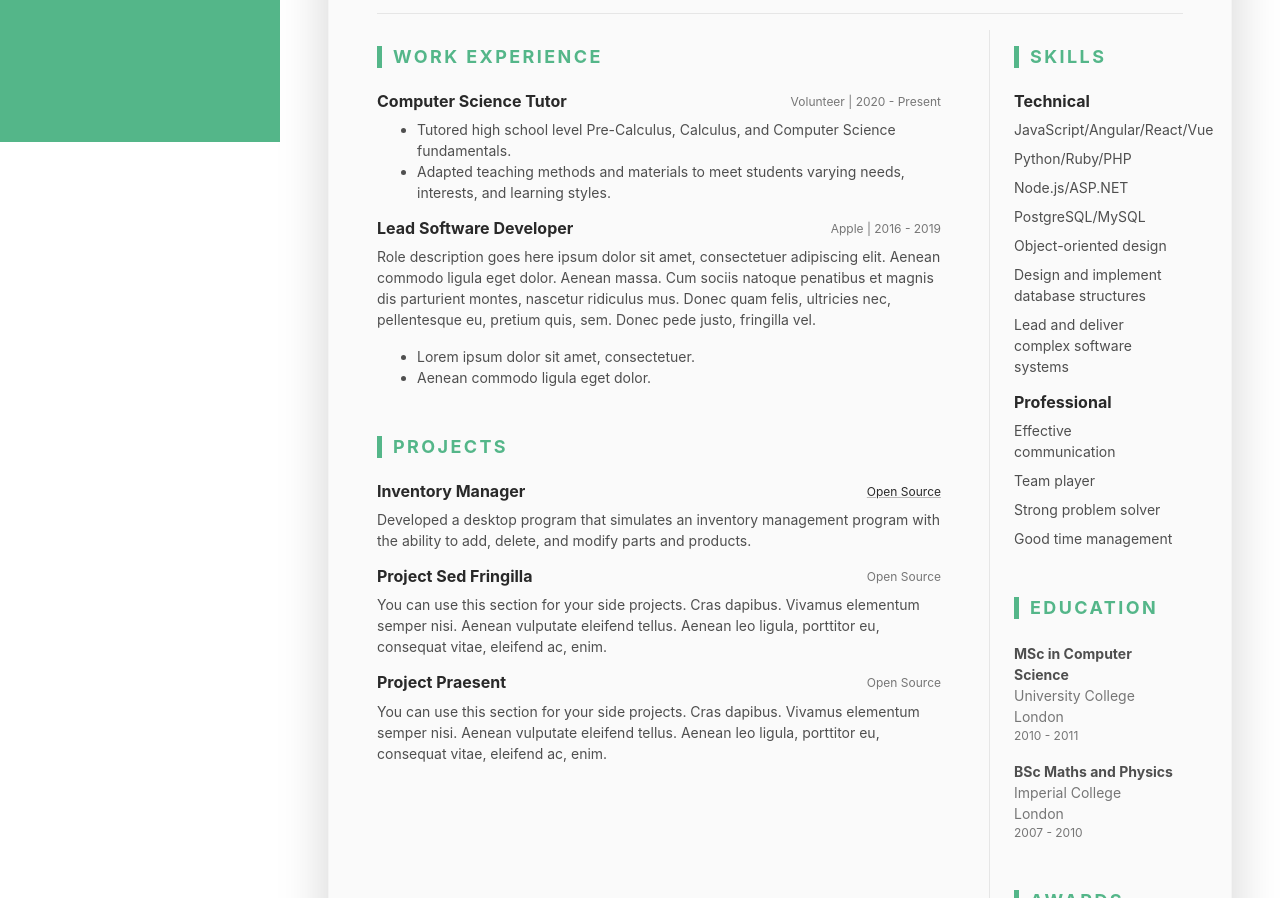
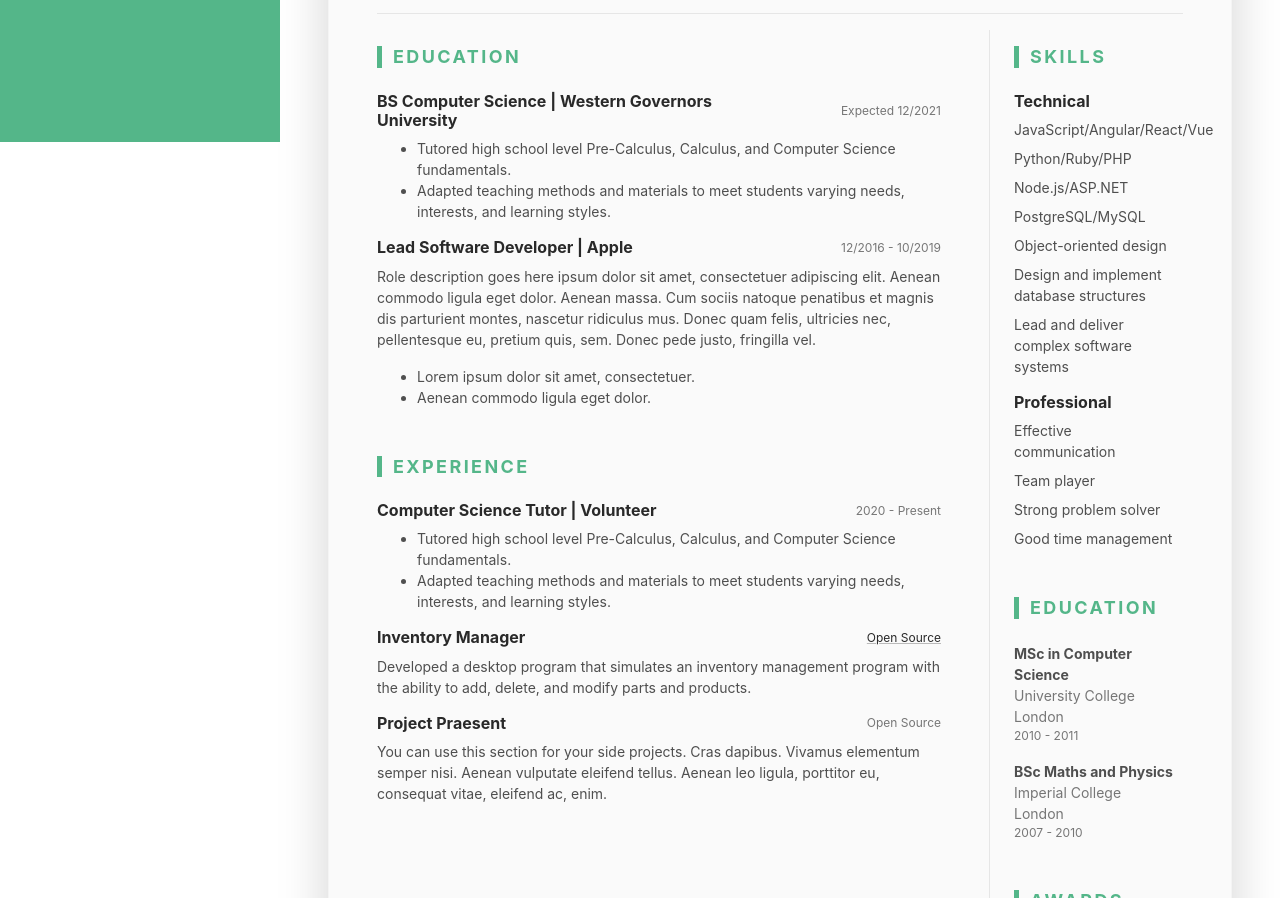
Before and after one commit to alyssawright-dev/portfolioWeb, a plain HTML site: page resume.html in a window 1280 px wide. Shown: the part 658-1556 px from the top of the page. Drawn offline with Linux system fonts and the light colour scheme.

Commit message:
Update resume

```diff
--- a/resume.html
+++ b/resume.html
@@ -120,11 +120,11 @@
 					<div class="row">
 						<div class="resume-main col-12 col-lg-8 col-xl-9 pr-0 pr-lg-5">
 							<section class="work-section py-3">
-								<h3 class="text-uppercase resume-section-heading mb-4">Work Experience</h3>
+								<h3 class="text-uppercase resume-section-heading mb-4">Education</h3>
 								<div class="item mb-3">
 									<div class="item-heading row align-items-center mb-2">
-										<h4 class="item-title col-12 col-md-6 col-lg-8 mb-2 mb-md-0">Computer Science Tutor</h4>
-										<div class="item-meta col-12 col-md-6 col-lg-4 text-muted text-left text-md-right">Volunteer | 2020 - Present</div>
+										<h4 class="item-title col-12 col-md-6 col-lg-8 mb-2 mb-md-0">BS Computer Science | Western Governors University</h4>
+										<div class="item-meta col-12 col-md-6 col-lg-4 text-muted text-left text-md-right">Expected 12/2021</div>
 
 									</div>
 									<div class="item-content">
@@ -136,8 +136,8 @@
 								</div><!--//item-->
 								<div class="item mb-3">
 									<div class="item-heading row align-items-center mb-2">
-										<h4 class="item-title col-12 col-md-6 col-lg-8 mb-2 mb-md-0">Lead Software Developer</h4>
-										<div class="item-meta col-12 col-md-6 col-lg-4 text-muted text-left text-md-right">Apple | 2016 - 2019</div>
+										<h4 class="item-title col-12 col-md-6 col-lg-8 mb-2 mb-md-0">Lead Software Developer | Apple</h4>
+										<div class="item-meta col-12 col-md-6 col-lg-4 text-muted text-left text-md-right">12/2016 - 10/2019</div>
 
 									</div>
 									<div class="item-content">
@@ -152,8 +152,22 @@
 
 
 							<section class="project-section py-3">
-								<h3 class="text-uppercase resume-section-heading mb-4">Projects</h3>
+								<h3 class="text-uppercase resume-section-heading mb-4">Experience</h3>
 								<div class="item mb-3">
+									<div class="item-heading row align-items-center mb-2">
+										<h4 class="item-title col-12 col-md-6 col-lg-8 mb-2 mb-md-0">Computer Science Tutor | Volunteer</h4>
+										<div class="item-meta col-12 col-md-6 col-lg-4 text-muted text-left text-md-right">2020 - Present</a></div>
+
+									</div>
+									<div class="item-content">
+										<ul class="resume-list">
+											<li>Tutored high school level Pre-Calculus, Calculus, and Computer Science fundamentals.</li>
+											<li>Adapted teaching methods and materials to meet students varying needs, interests, and learning styles.</li>
+										</ul>
+
+									</div>
+								</div><!--//item-->
+								<div class="item">
 									<div class="item-heading row align-items-center mb-2">
 										<h4 class="item-title col-12 col-md-6 col-lg-8 mb-2 mb-md-0">Inventory Manager</h4>
 										<div class="item-meta col-12 col-md-6 col-lg-4 text-muted text-left text-md-right"><a href="https://www.github.com/alyssawright-dev/InventoryManager" class="theme-link">Open Source</a></div>
@@ -161,18 +175,6 @@
 									</div>
 									<div class="item-content">
 										<p>Developed a desktop program that simulates an inventory management program with the ability to add, delete, and modify parts and products.</p>
-
-
-									</div>
-								</div><!--//item-->
-								<div class="item">
-									<div class="item-heading row align-items-center mb-2">
-										<h4 class="item-title col-12 col-md-6 col-lg-8 mb-2 mb-md-0">Project Sed Fringilla</h4>
-										<div class="item-meta col-12 col-md-6 col-lg-4 text-muted text-left text-md-right">Open Source</div>
-
-									</div>
-									<div class="item-content">
-										<p>You can use this section for your side projects. Cras dapibus. Vivamus elementum semper nisi. Aenean vulputate eleifend tellus. Aenean leo ligula, porttitor eu, consequat vitae, eleifend ac, enim.</p>
 
 									</div>
 								</div><!--//item-->
```
